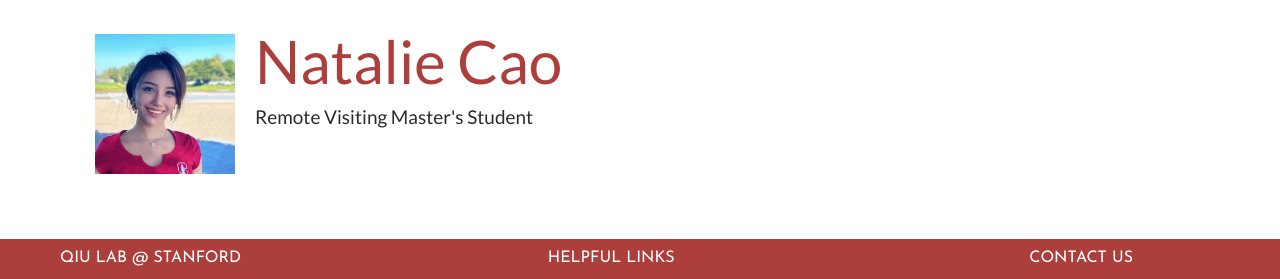
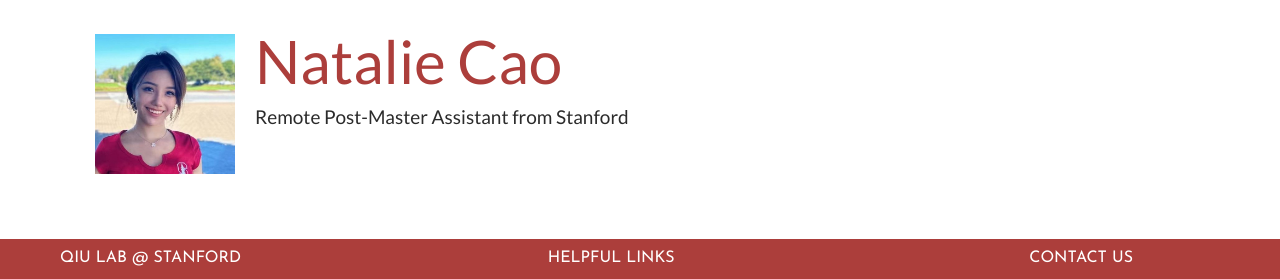
Before and after one commit to aristoteleo/qiu_lab_website, a Jekyll site: the page built from _people/natalie.md, in a window 1280 px wide. Shown: the part 257-536 px from the top of the page. Built offline with Jekyll 4.4.1, drawn with Linux system fonts in a browser that asks for light colours.

Commit message:
Put Valentina, Yimeng and Natalie on one row
Cards only share a row within a group, so Yimeng moves from Research
Staff to Visiting Researchers to sit with the other two. Pins 1-6 give
row one Dingcheng, Yuzhen and Yimin, and row two Valentina, Yimeng and
Natalie in that order.

Natalie's past title is now "Remote Post-Master Assistant from Stanford",
matching Yimeng's.

Co-Authored-By: Claude Opus 5 (1M context) <noreply@anthropic.com>

```diff
--- a/_people/natalie.md
+++ b/_people/natalie.md
@@ -2,10 +2,10 @@
 layout: people
 title: Meet the People
 name: "Natalie Cao"
-position: "Remote Visiting Master's Student"
+position: "Remote Post-Master Assistant from Stanford"
 current: false
 category: "Visiting Researchers"
-order: 5
+order: 6
 start: ""
 end: ""
 headshot: "natalie.jpeg"
```
Also changed, not shown: _people/yimeng.md (+2 -1 lines).
